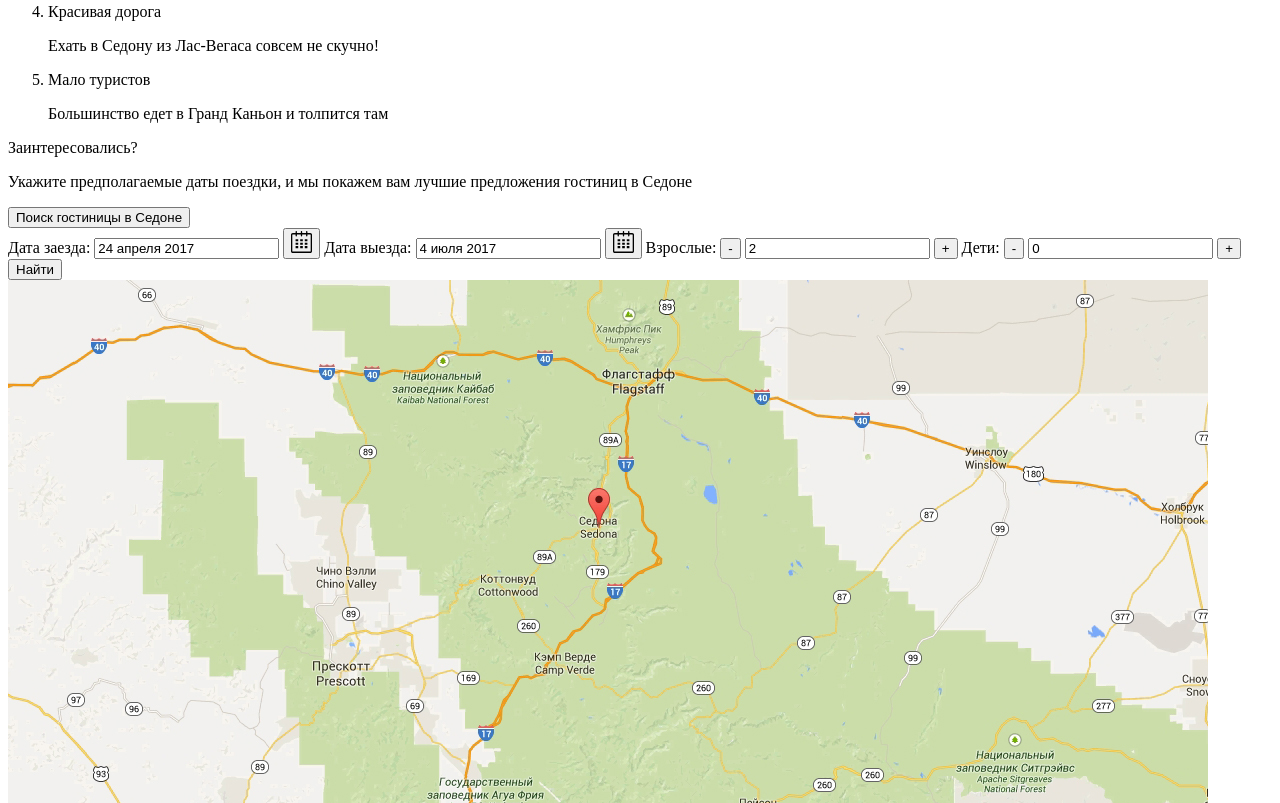
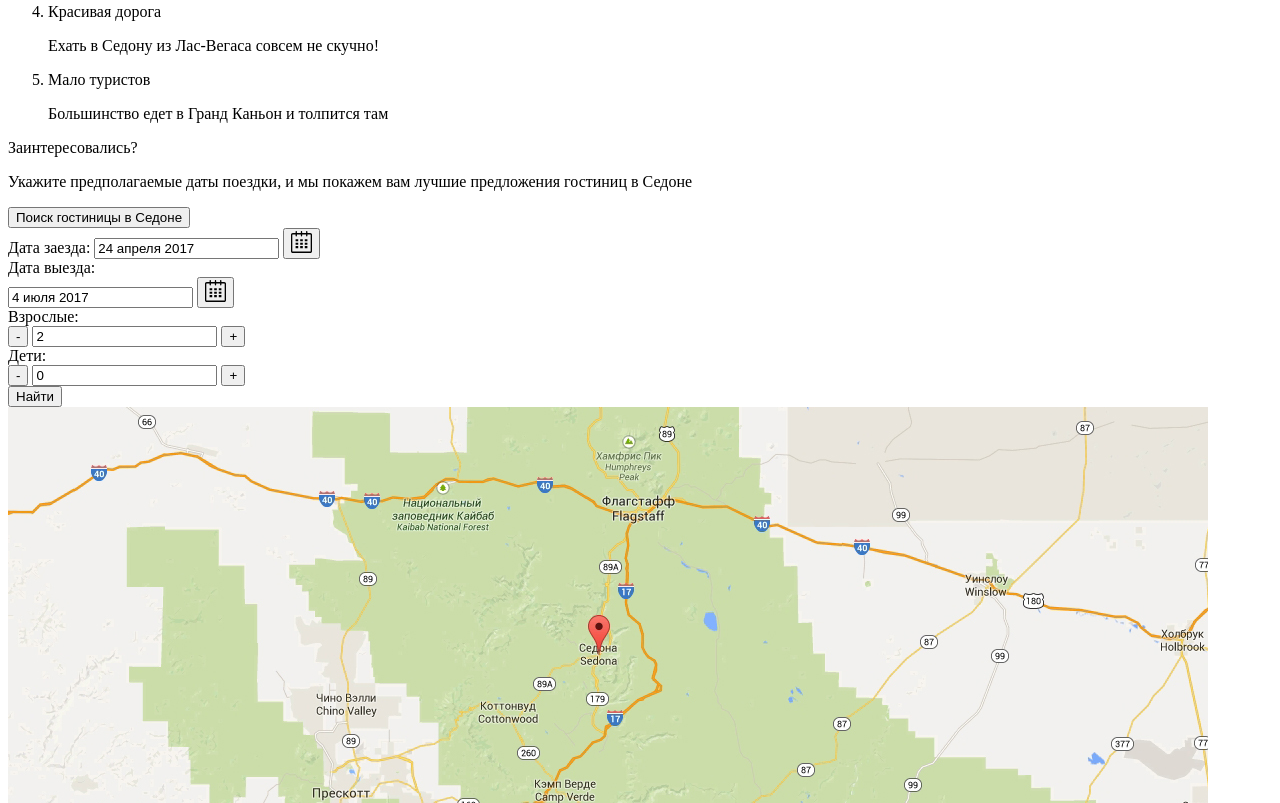
Before and after one commit to MWolkure/1101071-sedona-26, a plain HTML site: page index.html in a window 1280 px wide. Shown: the part 2230-3033 px from the top of the page. Drawn offline with Linux system fonts and the light colour scheme.

Commit message:
Личный проект: продолжаем разметку v2

```diff
--- a/index.html
+++ b/index.html
@@ -53,12 +53,18 @@
           <p>Да, по нему можно пройти! Если конечно вы осмелитесь</p>
         </div>
       </li>
-      <li class="advantages-block-last"><p class="advantages-headline">Небольшая площадь</p>
-        <p>Все достопримечательности находятся очень близко</p></li>
-        <li class="advantages-block-last"><p class="advantages-headline">Красивая дорога</p>
-          <p>Ехать в Седону из Лас-Вегаса совсем не скучно!</p></li>
-          <li class="advantages-block-last"><p class="advantages-headline">Мало туристов</p>
-            <p>Большинство едет в Гранд Каньон и толпится там</p></li>
+      <li class="advantages-block-last">
+        <p class="advantages-headline">Небольшая площадь</p>
+        <p>Все достопримечательности находятся очень близко</p>
+      </li>
+        <li class="advantages-block-last">
+          <p class="advantages-headline">Красивая дорога</p>
+          <p>Ехать в Седону из Лас-Вегаса совсем не скучно!</p>
+        </li>
+        <li class="advantages-block-last">
+          <p class="advantages-headline">Мало туристов</p>
+          <p>Большинство едет в Гранд Каньон и толпится там</p>
+        </li>
       </ol>
   </section>
 
@@ -66,39 +72,43 @@
    <p class="choose"> Заинтересовались? </p>
    <p>Укажите предполагаемые даты поездки, и мы покажем вам лучшие предложения гостиниц в Седоне </p>
 
-
      <button type="button" class="btn btn-choose-date"> Поиск гостиницы в Седоне </button>
 
-          <form>
-           <label>Дата заезда:
-            <input type="text" name="" value="24 апреля 2017" >
-          </label>
-          <button type="button" class=""><img src="img/calendar.svg" alt="Выбор даты заезда"></button>
+      <form class="search-form">
+        <div class="">
+         <label for="date-1">Дата заезда:</label>
+          <input type="text" value="24 апреля 2017" id="date-1">
+          <button type="button" class="">
+            <img src="img/calendar.svg" alt="Выбор даты заезда">
+          </button>
+        </div>
 
-          <label>Дата выезда:
-            <input type="text" name="" value="4 июля 2017">
-          </label>
-          <button type="button" class=""><img src="img/calendar.svg" alt="Выбор даты выезда"></button>
+         <label for="date-2">Дата выезда:</label>
+          <div class="">
+           <input type="text" value="4 июля 2017" id="date-2">
+           <button type="button" class="">
+            <img src="img/calendar.svg" alt="Выбор даты выезда">
+           </button>
+          </div>
 
-          <label>Взрослые:
-            <button type="button" class="btn btn-minus"> - </button>
-            <input type="text" value="2">
-            <button type="button" class="btn btn-plus"> + </button>
-          </label>
+          <label for="adults">Взрослые:</label>
+           <div class="">
+            <button type="button" class="btn btn-minus" id="adults"> - </button>
+            <input type="text" value="2" id="adults">
+            <button type="button" class="btn btn-plus" id="adults"> + </button>
+           </div>
 
-          <label> Дети:
-            <button type="button" class="btn btn-minus"> - </button>
-            <input type="text" value="0">
-            <button type="button" class="btn btn-plus"> + </button>
-          </label>
+          <label for="children"> Дети: </label>
+           <div class="">
+            <button type="button" class="btn btn-minus" id="children"> - </button>
+            <input type="text" value="0" id="children">
+            <button type="button" class="btn btn-plus" id="children"> + </button>
+           </div>
           <button type="submit" class="btn btn-search"> Найти </button>
       </form>
 
       <img src="img/map.jpg" class="map" alt="Карта">
-
   </section>
-
-
 </main>
 
     <footer>
```
Lines whose indentation alone changed are shown as unchanged.
